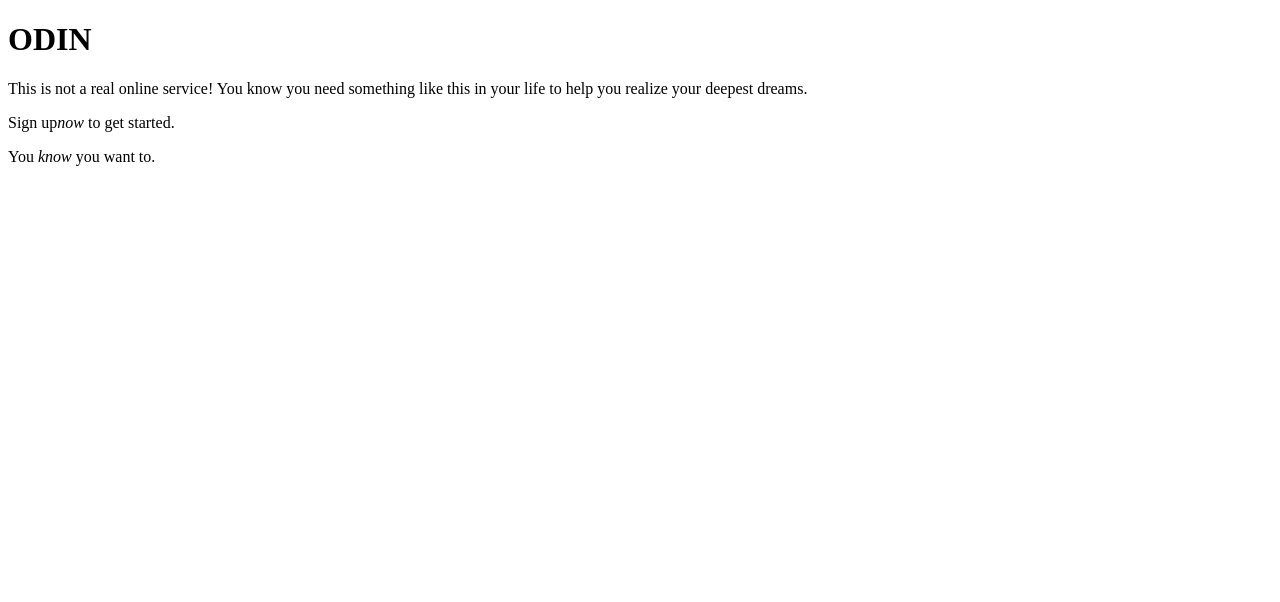
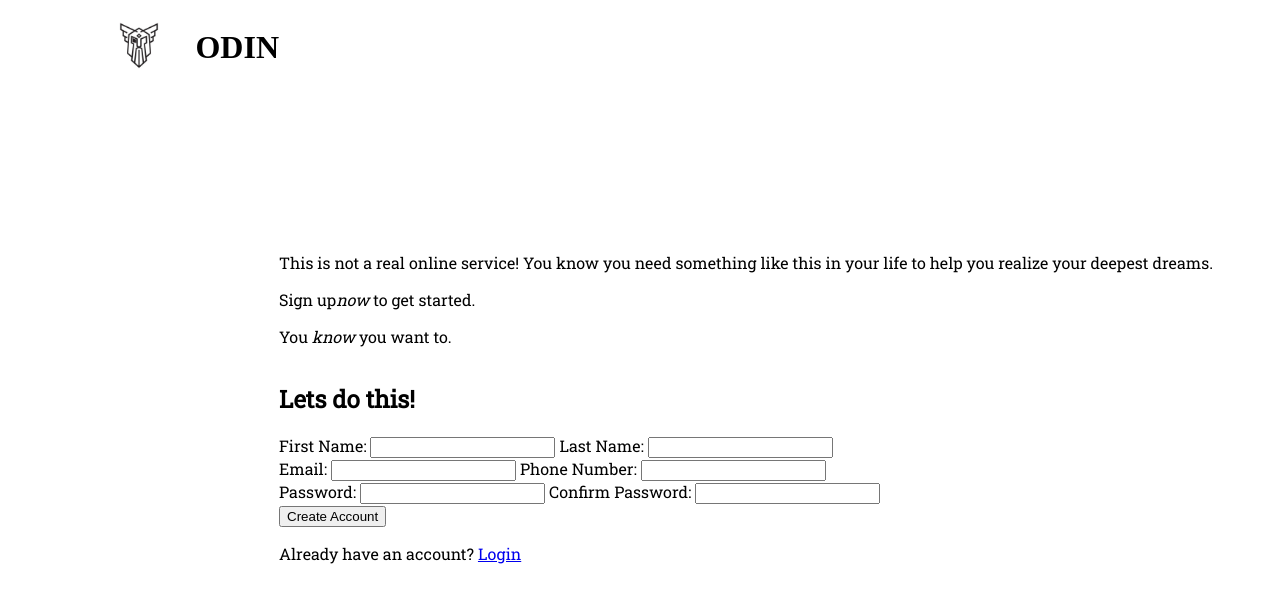
Before and after one commit to Backbiter99/TOP-SignUpForm, a plain HTML site: page index.html in a window 1280 px wide. Drawn offline with Linux system fonts and the light colour scheme; a web font is replaced by a local one.

Commit message:
added all content in html and added basic css

```diff
--- a/index.html
+++ b/index.html
@@ -3,18 +3,76 @@
   <head>
     <meta charset="UTF-8" />
     <meta name="viewport" content="width=device-width, initial-scale=1.0" />
+    <link rel="stylesheet" href="style.css" />
     <title>Sign Up Form</title>
   </head>
   <body>
+    <div class="left">
+      <div class="picture">
+        <div class="heading">
+          <img
+            src="./istockphoto-1356132605-612x612.jpg"
+            alt="logo"
+            class="logo"
+          />
           <h1>ODIN</h1>
+        </div>
+      </div>
+    </div>
+    <div class="right">
       <div>
         <p>
-        This is not a real online service! You know you need something like this
-        in your life to help you realize your deepest dreams.
+          This is not a real online service! You know you need something like
+          this in your life to help you realize your deepest dreams.
         </p>
         <p>Sign up<i>now</i> to get started.</p>
         <p>You <i>know</i> you want to.</p>
       </div>
-    <div></div>
+      <div>
+        <h2>Lets do this!</h2>
+        <form action="#" method="post">
+          <!-- First Name -->
+          <label for="first_name">First Name:</label>
+          <input type="text" id="first_name" name="first_name" required />
+
+          <!-- Last Name -->
+          <label for="last_name">Last Name:</label>
+          <input type="text" id="last_name" name="last_name" required /><br />
+
+          <!-- Email -->
+          <label for="email">Email:</label>
+          <input type="email" id="email" name="email" required />
+
+          <!-- Phone Number -->
+          <label for="phone">Phone Number:</label>
+          <input
+            type="tel"
+            id="phone"
+            name="phone"
+            pattern="[0-9]{10}"
+            required
+          /><br />
+
+          <!-- Password -->
+          <label for="password">Password:</label>
+          <input type="password" id="password" name="password" required />
+
+          <!-- Confirm Password -->
+          <label for="confirm_password">Confirm Password:</label>
+          <input
+            type="password"
+            id="confirm_password"
+            name="confirm_password"
+            required
+          /><br />
+
+          <!-- Submit Button -->
+          <input type="submit" value="Create Account" />
+        </form>
+      </div>
+      <div>
+        <p>Already have an account? <a href="#">Login</a></p>
+      </div>
+    </div>
   </body>
 </html>
--- a/style.css
+++ b/style.css
@@ -0,0 +1,30 @@
+@import url("https://fonts.googleapis.com/css2?family=Roboto+Slab&family=Yatra+One&display=swap");
+
+body {
+  height: 100vh;
+  width: 100vw;
+  display: flex;
+  justify-content: center;
+  font-family: "Roboto Slab", serif;
+}
+
+.left {
+  display: flex;
+  font-family: "Yatra One", serif;
+}
+
+.heading {
+  display: flex;
+  justify-content: center;
+}
+
+.logo {
+  height: 75px;
+  width: auto;
+}
+
+.right {
+  display: flex;
+  flex-direction: column;
+  justify-content: center;
+}
```
Also changed, not shown: istockphoto-1356132605-612x612.jpg (added). Lines whose indentation alone changed are shown as unchanged.
